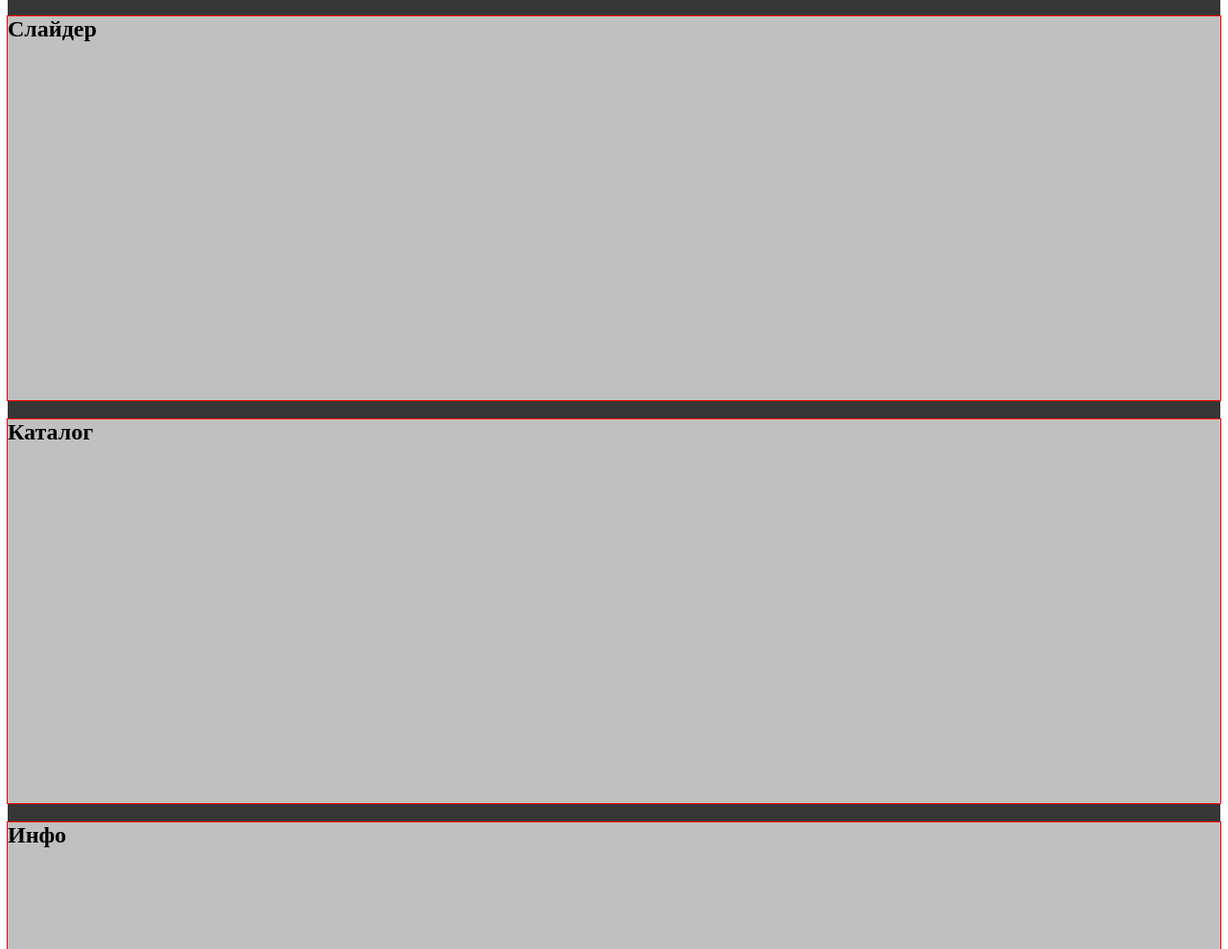
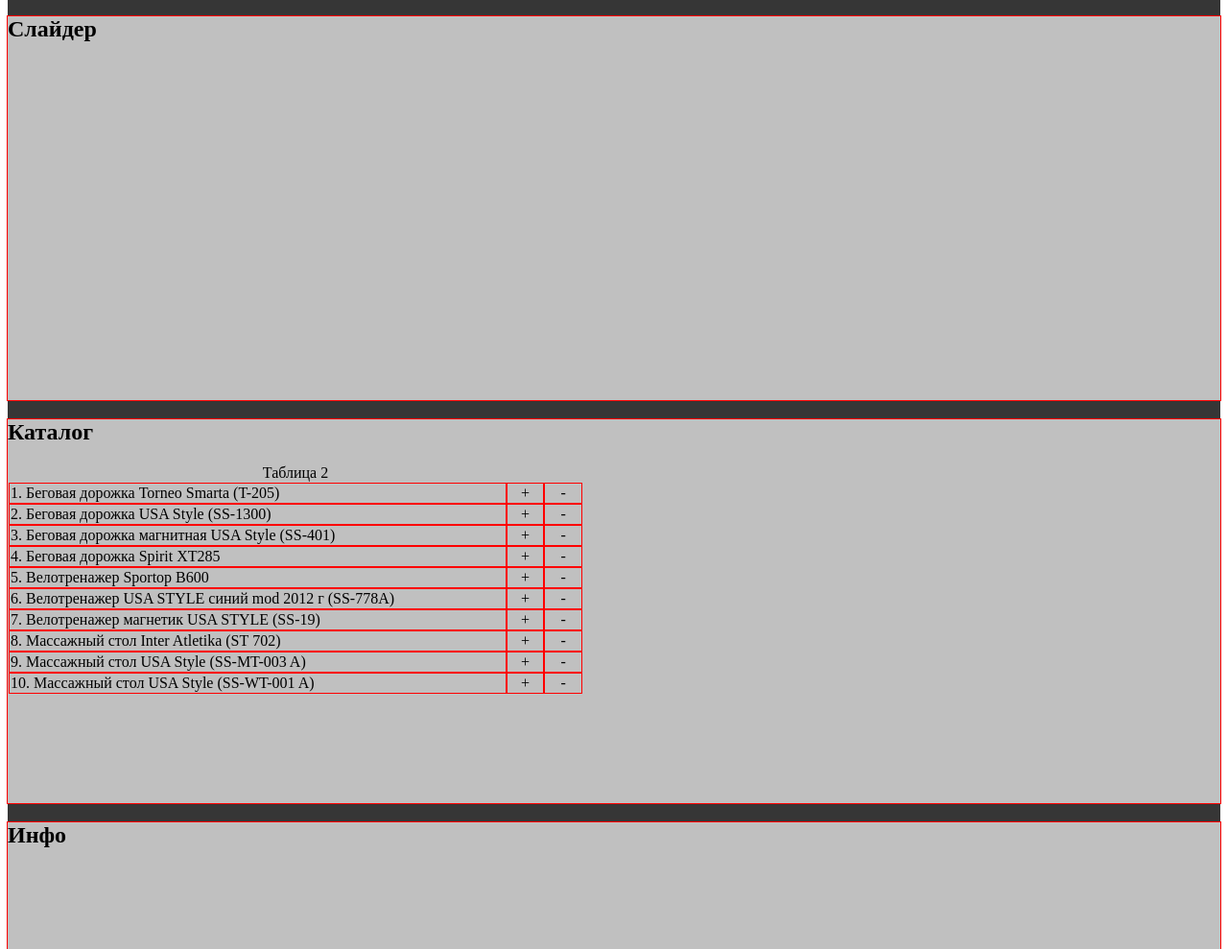
Before and after one commit to TanyaDov/brainacad, a plain HTML site: page index.html in a window 1280 px wide. Shown: the part 111-1100 px from the top of the page at 96% size. Drawn offline with Linux system fonts and the light colour scheme.

Commit message:
catalog_table

```diff
--- a/index.html
+++ b/index.html
@@ -22,6 +22,59 @@
 
 			<div id="catalog" class="promo" style="outline: 1px solid red; height: 400px; background: #c0c0c0;">
 			<h2>Каталог</h2>
+			<table style="width:600px;">
+				<caption>Таблица 2</caption>
+				<tr>
+					<td style="outline: 1px solid red; width:300px;">1. Беговая дорожка Torneo Smarta (T-205)</td>
+					<td style="outline: 1px solid red; width:20px; text-align:center">+</td>
+					<td style="outline: 1px solid red; width:20px; text-align:center">-</td>
+				</tr>
+				<tr>
+					<td style="outline: 1px solid red; width:300px;">2. Беговая дорожка USA Style (SS-1300)</td>
+					<td style="outline: 1px solid red; width:20px; text-align:center;">+</td>
+					<td style="outline: 1px solid red; width:20px; text-align:center;">-</td>
+				</tr>
+				<tr>
+					<td style="outline: 1px solid red; width:300px;">3. Беговая дорожка магнитная USA Style (SS-401)</td>
+					<td style="outline: 1px solid red; width:20px; text-align:center;">+</td>
+					<td style="outline: 1px solid red; width:20px; text-align:center;">-</td>
+				</tr>
+				<tr>
+					<td style="outline: 1px solid red; width:300px;">4. Беговая дорожка Spirit XT285</td>
+					<td style="outline: 1px solid red; width:20px; text-align:center;">+</td>
+					<td style="outline: 1px solid red; width:20px; text-align:center;">-</td>
+				</tr>
+				<tr>
+					<td style="outline: 1px solid red; width:300px;">5. Велотренажер Sportop B600</td>
+					<td style="outline: 1px solid red; width:20px; text-align:center;">+</td>
+					<td style="outline: 1px solid red; width:20px; text-align:center;">-</td>
+				</tr>
+				<tr>
+					<td style="outline: 1px solid red; width:300px;">6. Велотренажер USA STYLE синий mod 2012 г (SS-778A)</td>
+					<td style="outline: 1px solid red; width:20px; text-align:center;">+</td>
+					<td style="outline: 1px solid red; width:20px; text-align:center;">-</td>
+				</tr>
+				<tr>
+					<td style="outline: 1px solid red; width:300px;">7. Велотренажер магнетик USA STYLE (SS-19)</td>
+					<td style="outline: 1px solid red; width:20px; text-align:center;">+</td>
+					<td style="outline: 1px solid red; width:20px; text-align:center;">-</td>
+				</tr>
+				<tr>
+					<td style="outline: 1px solid red; width:300px;">8. Массажный стол Inter Atletika (SТ 702)</td>
+					<td style="outline: 1px solid red; width:20px; text-align:center;">+</td>
+					<td style="outline: 1px solid red; width:20px; text-align:center;">-</td>
+				</tr>
+				<tr>
+					<td style="outline: 1px solid red; width:300px;">9. Массажный стол USA Style (SS-MT-003 A)</td>
+					<td style="outline: 1px solid red; width:20px; text-align:center;">+</td>
+					<td style="outline: 1px solid red; width:20px; text-align:center;">-</td>
+				</tr>
+				<tr>
+					<td style="outline: 1px solid red; width:300px;">10. Массажный стол USA Style (SS-WT-001 A)</td>
+					<td style="outline: 1px solid red; width:20px; text-align:center;">+</td>
+					<td style="outline: 1px solid red; width:20px; text-align:center;">-</td>
+				</tr>
+			</table>
 			</div>
 
 			<div id="info" class="promo" style="outline: 1px solid red; height: 400px; background: #c0c0c0;">
```
Also changed, not shown: 31.03.2016.txt, 1 other file.
